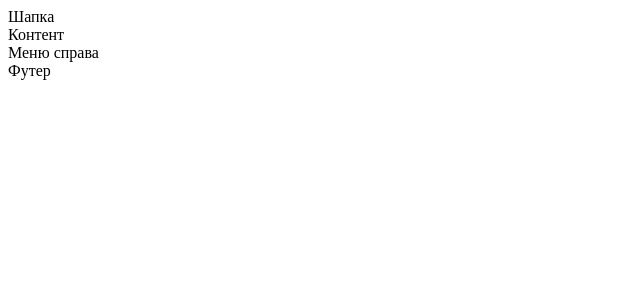
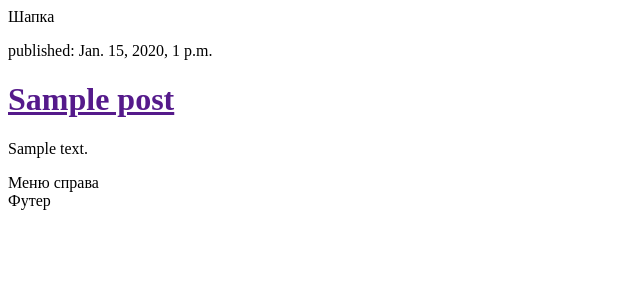
Before and after one commit to hhspace/uDjango, a Django app: template blog/templates/blog/post_list.html in a window 1280 px wide. Shown: the top 300 px of the page, without its empty margins (0-640 px from the left). Run offline with Django 3.2, Linux system fonts and the light colour scheme; the template is opened without the code that fills it: values that come from a table or form of the project are taken from there, others are empty; tables that the repository leaves empty hold one stand-in row (values such as "Sample post").

Commit message:
Modified templates to display posts from database.

```diff
--- a/blog/templates/blog/post_list.html
+++ b/blog/templates/blog/post_list.html
@@ -13,7 +13,13 @@
         <div class="container">
             <div class="row">
                 <div class="col-md-8">
-                    Контент
+                    {% for post in posts %}
+                        <div>
+                            <p>published: {{ post.published_date }}</p>
+                            <h1><a href="">{{ post.title }}</a></h1>
+                            <p>{{ post.text|linebreaksbr }}</p>
+                        </div>
+                    {% endfor %}
                 </div>
                 <div class="col-md-4 sidebar">
                     Меню справа
--- a/blog/views.py
+++ b/blog/views.py
@@ -1,4 +1,7 @@
 from django.shortcuts import render
+from django.utils import timezone
+from .models import Post
 
 def post_list(request):
-    return render(request, 'blog/post_list.html', {})
+    posts = Post.objects.filter(published_date__lte=timezone.now()).order_by('published_date')
+    return render(request, 'blog/post_list.html', {'posts': posts})
```
